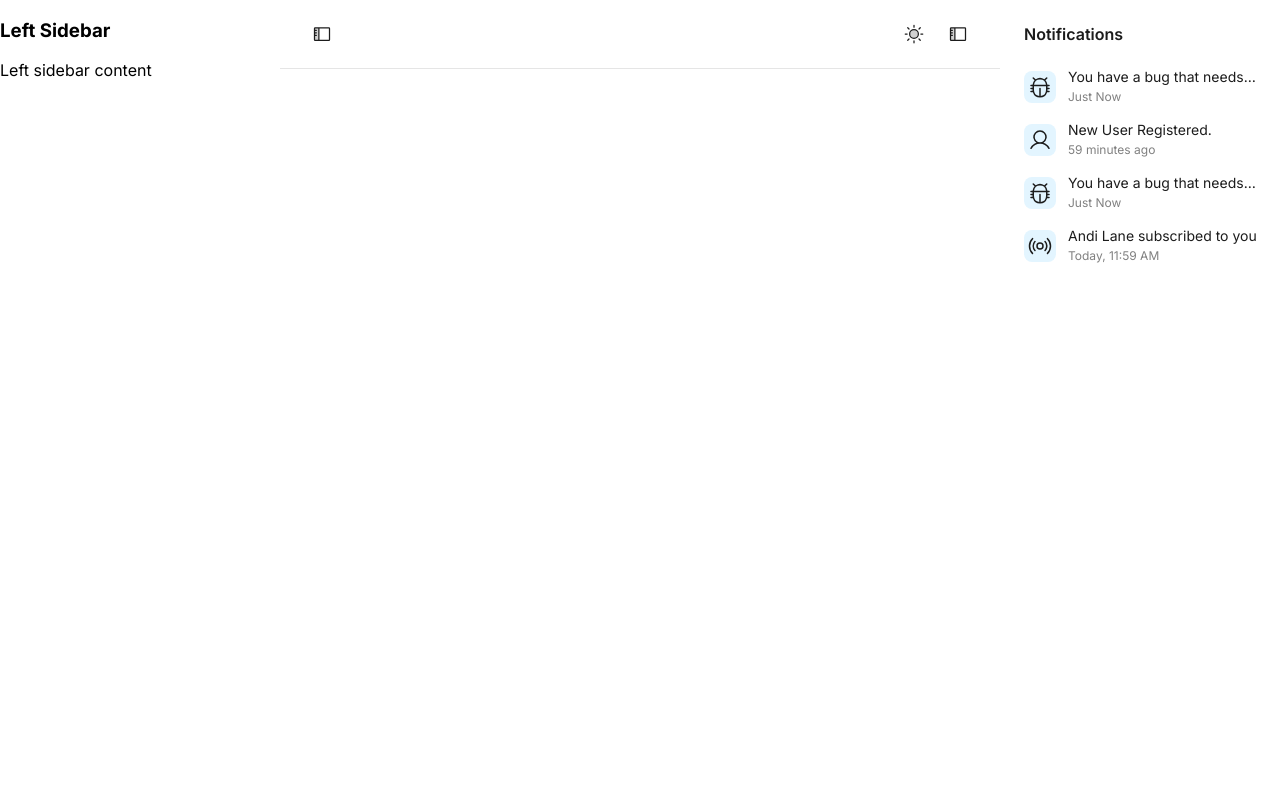
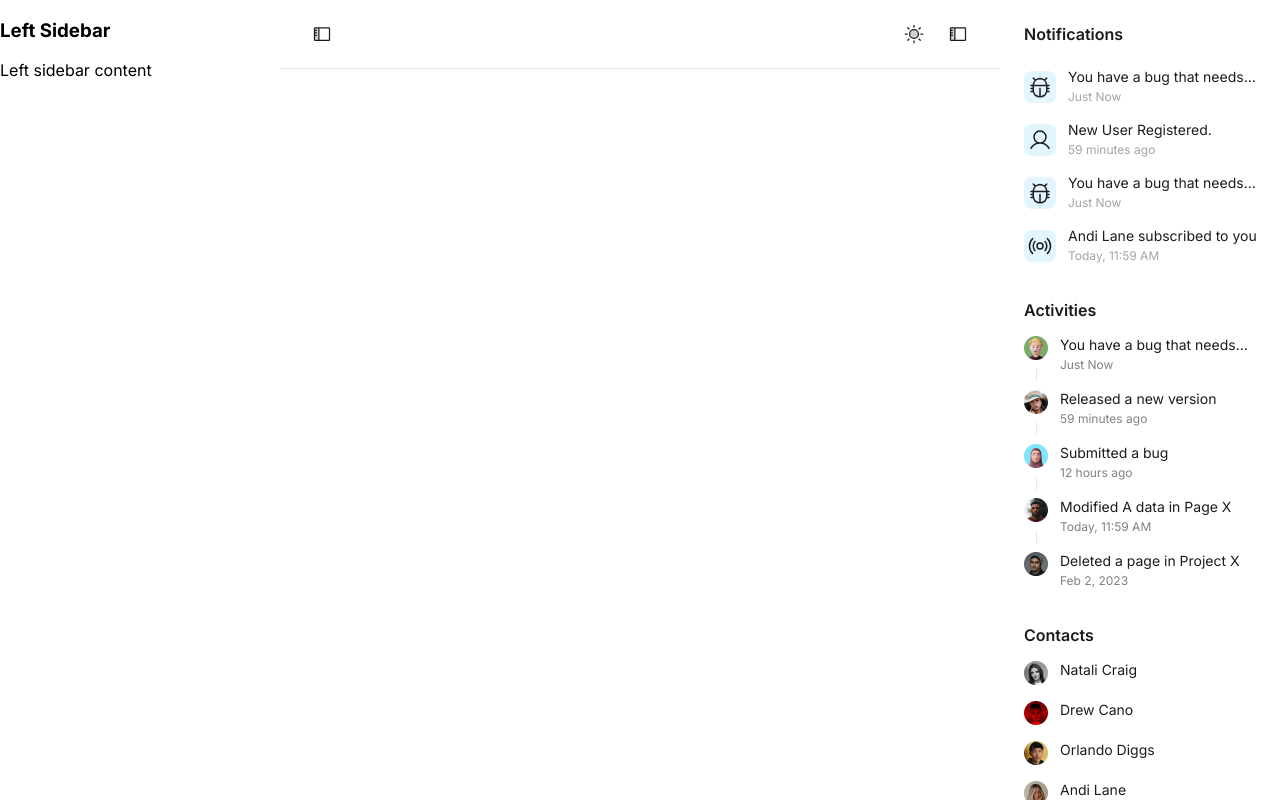
Before and after one commit to TheIllustrator1972/juspay-assignment, a React (Vite) app: page / in a window 1280 px wide. Built offline with nearby package versions, Linux system fonts and the light colour scheme.

Commit message:
- Added Activities and contacts

```diff
--- /dev/null
+++ b/src/components/Right/Activities.tsx
@@ -0,0 +1,35 @@
+import { commonStyles } from "../../commonStyles";
+import { activities } from "./constants";
+import { activitiesStyles } from "./styles";
+
+const Activities = () => {
+  return (
+    <div>
+      <span style={commonStyles.sectionTitle}>Activities</span>
+      <div style={activitiesStyles.itemsContainer}>
+        {activities?.map((activity, index) => {
+          return (
+            <div key={activity.id} style={activitiesStyles.activityItem}>
+              <div style={activitiesStyles.imageContainer}>
+                <img
+                  src={`/${activity.image}.png`}
+                  style={activitiesStyles.image}
+                  alt="User avatar"
+                />
+                {index !== activities.length - 1 && (
+                  <div style={activitiesStyles.verticalDivider} />
+                )}
+              </div>
+              <div style={activitiesStyles.textContainer}>
+                <p style={activitiesStyles.activityText}>{activity.text}</p>
+                <span style={activitiesStyles.timeText}>{activity.time}</span>
+              </div>
+            </div>
+          );
+        })}
+      </div>
+    </div>
+  );
+};
+
+export default Activities;
--- /dev/null
+++ b/src/components/Right/Contacts.tsx
@@ -0,0 +1,31 @@
+import { commonStyles } from "../../commonStyles";
+import { contacts } from "./constants";
+import { contactsStyles } from "./styles";
+
+const Contacts = () => {
+  return (
+    <div>
+      <span style={commonStyles.sectionTitle}>Contacts</span>
+      <div style={contactsStyles.itemsContainer}>
+        {contacts?.map((contact) => {
+          return (
+            <div key={contact.id} style={contactsStyles.contactItem}>
+              <div style={contactsStyles.imageContainer}>
+                <img
+                  src={`/${contact.image}.png`}
+                  style={contactsStyles.image}
+                  alt="User avatar"
+                />
+              </div>
+              <div style={contactsStyles.textContainer}>
+                <p style={contactsStyles.contactName}>{contact.name}</p>
+              </div>
+            </div>
+          );
+        })}
+      </div>
+    </div>
+  );
+};
+
+export default Contacts;
--- a/src/components/Right/constants.ts
+++ b/src/components/Right/constants.ts
@@ -26,3 +26,45 @@ export const notifications = [
     icon: BroadcastIcon,
   },
 ];
+
+export const activities = [
+  {
+    id: 1,
+    text: "You have a bug that needs to be fixed.",
+    time: "Just Now",
+    image: "3D05",
+  },
+  {
+    id: 2,
+    text: "Released a new version",
+    time: "59 minutes ago",
+    image: "Female05",
+  },
+  {
+    id: 3,
+    text: "Submitted a bug",
+    time: "12 hours ago",
+    image: "3D08",
+  },
+  {
+    id: 4,
+    text: "Modified A data in Page X",
+    time: "Today, 11:59 AM",
+    image: "Male07",
+  },
+  {
+    id: 5,
+    text: "Deleted a page in Project X",
+    time: "Feb 2, 2023",
+    image: "Male11",
+  },
+];
+
+export const contacts = [
+  { id: 1, name: "Natali Craig", image: "Female15" },
+  { id: 2, name: "Drew Cano", image: "Male08" },
+  { id: 3, name: "Orlando Diggs", image: "Male06" },
+  { id: 4, name: "Andi Lane", image: "Female08" },
+  { id: 5, name: "Kate Morrison", image: "Female09" },
+  { id: 6, name: "Koray Okumus", image: "3D03" },
+];
--- a/src/components/Right/styles.ts
+++ b/src/components/Right/styles.ts
@@ -29,6 +29,78 @@ export const notificationsStyles = {
   },
   timeText: {
     fontSize: "12px",
+    color: "var(--time-text)",
+  },
+};
+
+export const activitiesStyles = {
+  itemsContainer: { paddingTop: "8px" },
+  activityItem: {
+    display: "flex",
+    alignItems: "flex-start",
+    marginTop: "8px",
+  },
+  imageContainer: {
+    display: "flex",
+    flexDirection: "column",
+    alignItems: "center",
+    gap: "8px",
+  } as const,
+  image: {
+    width: "24px",
+    height: "24px",
+  },
+  textContainer: {
+    marginLeft: "12px",
+  },
+  activityText: {
+    margin: 0,
+    fontSize: "14px",
+    color: "var(--icon-fill)",
+    whiteSpace: "nowrap",
+    overflow: "hidden",
+    textOverflow: "ellipsis",
+    maxWidth: "190px",
+  },
+  timeText: {
+    fontSize: "12px",
     color: "gray",
   },
+  verticalDivider: {
+    width: "1px",
+    height: "14px",
+    backgroundColor: "var(--vertical-divider)",
+    borderRadius: "999px",
+  },
 };
+
+export const contactsStyles = {
+  itemsContainer: {
+    paddingTop: "16px",
+    display: "flex",
+    flexDirection: "column",
+    gap: "16px",
+  } as const,
+  contactItem: {
+    display: "flex",
+    alignItems: "flex-start",
+  },
+  imageContainer: {
+    display: "flex",
+    flexDirection: "column",
+    alignItems: "center",
+    gap: "8px",
+  } as const,
+  image: {
+    width: "24px",
+    height: "24px",
+  },
+  textContainer: {
+    marginLeft: "12px",
+  },
+  contactName: {
+    margin: 0,
+    fontSize: "14px",
+    color: "var(--icon-fill)",
+  },
+};
--- a/src/components/RightSidebar.tsx
+++ b/src/components/RightSidebar.tsx
@@ -1,6 +1,8 @@
 import { useAppContext } from "../contexts/AppContext";
 import { commonStyles } from "../commonStyles";
 import Notifications from "./Right/Notifications";
+import Activities from "./Right/Activities";
+import Contacts from "./Right/Contacts";
 
 function RightSidebar() {
   const { rightCollapsed } = useAppContext();
@@ -12,8 +14,18 @@ function RightSidebar() {
         ...(rightCollapsed ? commonStyles.rightSidebarCollapsed : {}),
       }}
     >
-      <div style={{ ...commonStyles.sidebarContent, padding: "24px" }}>
+      <div
+        style={{
+          ...commonStyles.sidebarContent,
+          display: "flex",
+          flexDirection: "column",
+          padding: "24px",
+          gap: "36px",
+        }}
+      >
         <Notifications />
+        <Activities />
+        <Contacts />
       </div>
     </aside>
   );
--- a/src/index.css
+++ b/src/index.css
@@ -19,6 +19,8 @@
     --section-title: #1c1c1c;
     --notification-icon-background: #e3f5ff;
     --notification-icon-fill: #1c1c1c;
+    --vertical-divider: #1c1c1c1a;
+    --time-text: #1c1c1c66;
   }
 
   .dark {
@@ -30,6 +32,8 @@
     --section-title: #ffffff;
     --notification-icon-background: #e5ecf6;
     --notification-icon-fill: #1c1c1c;
+    --vertical-divider: #ffffff1a;
+    --time-text: #ffffff66;
   }
 
   .sidebar-icon,
```
